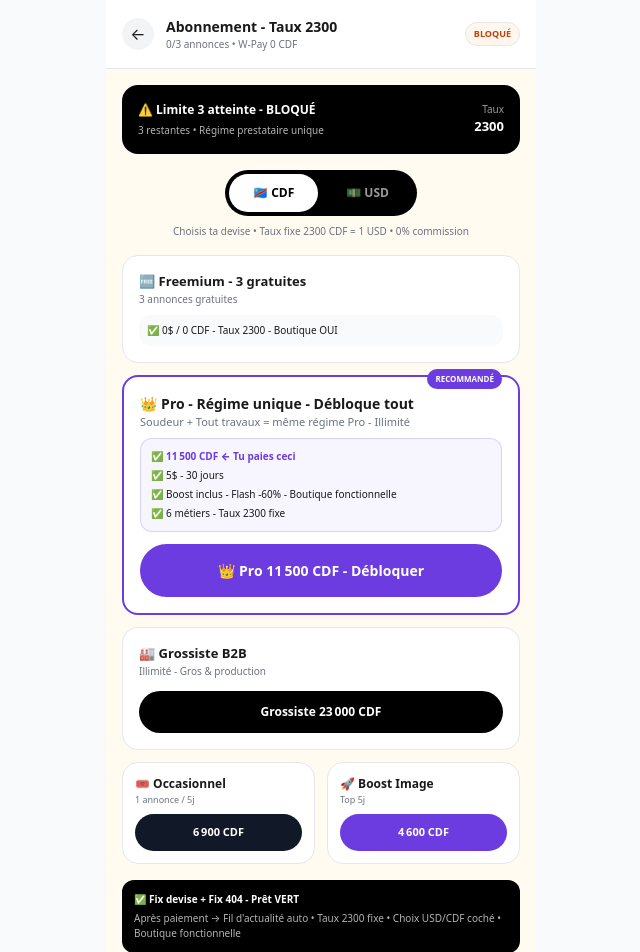
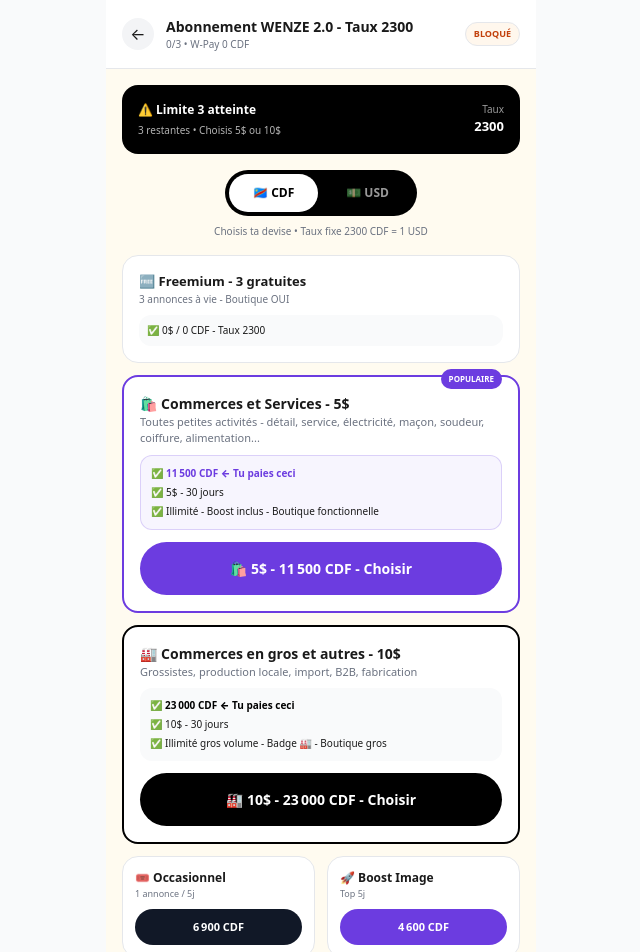
Before and after one commit to kongolokelvin47-cmd/Wenze-pwa, a Next.js app: page /abonnement in a window 1280 px wide. Shown: the top 952 px of the page, without its empty margins (319-959 px from the left). Built offline with nearby package versions, Linux system fonts and the light colour scheme.

Commit message:
Refactor AbonnementPage for improved clarity

```diff
--- a/app/abonnement/page.tsx
+++ b/app/abonnement/page.tsx
@@ -1,7 +1,8 @@
 "use client";
 import { useState, useEffect } from "react";
 import Link from "next/link";
-import { FORMULES, PUBS, TAUX_CDF, handlePaiement, verifierAbonnement, checkFreemiumLimit, getSoldeWPay, toCDFString } from "@/lib/paiement";
+import { FORMULES, PUBS, TAUX_CDF, handlePaiement, verifierAbonnement, checkFreemiumLimit, getSoldeWPay } from "@/lib/paiement";
+import { CATEGORIES_WENZE } from "@/lib/categories";
 
 export const dynamic = 'force-dynamic';
 
@@ -12,14 +13,14 @@ export default function AbonnementPage() {
   const [showConfirm, setShowConfirm] = useState<any>(null);
   const [success, setSuccess] = useState<any>(null);
   const [toast, setToast] = useState("");
-  const [devise, setDevise] = useState<"USD" | "CDF">("CDF"); // ✅ EXPERT: CDF par défaut Kinshasa
+  const [devise, setDevise] = useState<"USD" | "CDF">("CDF");
 
   useEffect(() => {
     try {
       setAb(verifierAbonnement());
       setLimit(checkFreemiumLimit());
       setSolde(getSoldeWPay());
-      const saved = localStorage.getItem("wenze_devise_choisie") as "USD" | "CDF" | null;
+      const saved = localStorage.getItem("wenze_devise_choisie") as any;
       if(saved) setDevise(saved);
     } catch {}
   }, []);
@@ -29,24 +30,23 @@ export default function AbonnementPage() {
     if (!f) return;
     setShowConfirm({
       type,
-      titre: f.nom || f.titre || type,
-      prixUSD: f.prixUSD ?? f.prix,
-      prixCDF: f.prixCDF ?? f.prix * TAUX_CDF,
-      prix: (f.prixUSD ?? f.prix) + "$ / " + (f.prixCDF ?? f.prix * TAUX_CDF).toLocaleString("fr-FR") + " CDF",
-      duree: f.duree || f.jours + " jours",
+      titre: f.nom,
+      prixUSD: f.prixUSD,
+      prixCDF: f.prixCDF,
+      prix: `${f.prixUSD}$ / ${f.prixCDF.toLocaleString("fr-FR")} CDF`,
+      duree: f.duree,
       limite: f.limite,
-      deviseChoisie: devise, // ✅ on garde la devise choisie
+      badge: f.badge,
+      categorie: f.categorie,
     });
   }
 
   function confirmerPaiement() {
     if (!showConfirm) return;
-    // ✅ FIX DEVISE: on passe la devise choisie, plus "$" forcé
     const symbole = devise === "USD" ? "$" : "CDF";
     const res: any = handlePaiement(showConfirm.type, symbole);
-
     if (res && res.success) {
-      localStorage.setItem("wenze_devise_choisie", devise); // Sauvegarde choix
+      localStorage.setItem("wenze_devise_choisie", devise);
       setSuccess({...res.confirmation, devisePayee: devise});
       setShowConfirm(null);
       setAb(verifierAbonnement());
@@ -60,7 +60,7 @@ export default function AbonnementPage() {
     }
   }
 
-  const wa = typeof window !== "undefined" ? (() => { try { const u = JSON.parse(localStorage.getItem("wenze_user") || "{}"); return (u.ownerWhatsapp || u.whatsapp || ""); } catch { return ""; } })() : "";
+  const wa = typeof window !== "undefined" ? (()=>{ try{ const u=JSON.parse(localStorage.getItem("wenze_user")||"{}"); return u.ownerWhatsapp||u.whatsapp||""; } catch{ return ""; } })() : "";
 
   return (
     <div className="max-w-[430px] mx-auto bg-[#FFFBF0] min-h-screen pb-28 relative">
@@ -69,24 +69,19 @@ export default function AbonnementPage() {
       {showConfirm && (
         <div className="fixed inset-0 z-50 bg-black/60 flex items-center justify-center p-4">
           <div className="bg-white rounded-2xl p-5 w-full max-w-[360px]">
-            <p className="font-black text-[15px]">Confirmer {showConfirm.titre}?</p>
-
-            {/* ✅ SWITCH DEVISE DANS CONFIRMATION */}
+            <p className="font-black text-[15px]">{showConfirm.badge} Confirmer {showConfirm.titre}?</p>
             <div className="bg-black rounded-full p-1 flex gap-1 w-fit mt-3">
-              <button onClick={()=> setShowConfirm({...showConfirm, deviseChoisie: "CDF" as any}) || setDevise("CDF")} className={`px-4 py-2 rounded-full text-[11px] font-black ${devise==="CDF"?"bg-white text-black":"text-white/60"}`}>🇨🇩 CDF</button>
-              <button onClick={()=> setShowConfirm({...showConfirm, deviseChoisie: "USD" as any}) || setDevise("USD")} className={`px-4 py-2 rounded-full text-[11px] font-black ${devise==="USD"?"bg-white text-black":"text-white/60"}`}>💵 USD</button>
+              <button onClick={()=> setDevise("CDF")} className={`px-4 py-2 rounded-full text-[11px] font-black ${devise==="CDF"?"bg-white text-black":"text-white/60"}`}>🇨🇩 CDF</button>
+              <button onClick={()=> setDevise("USD")} className={`px-4 py-2 rounded-full text-[11px] font-black ${devise==="USD"?"bg-white text-black":"text-white/60"}`}>💵 USD</button>
             </div>
-
             <div className="mt-3 bg-gray-50 rounded-xl p-3 text-[11px] space-y-1">
               <p><b>Prix:</b> <span className={devise==="CDF"?"text-[#6C3CE0] font-black":""}>{showConfirm.prixCDF.toLocaleString("fr-FR")} CDF</span> / <span className={devise==="USD"?"text-[#6C3CE0] font-black":""}>{showConfirm.prixUSD}$</span></p>
-              <p><b>Tu paies en:</b> <span className="bg-black text-white px-2 py-0.5 rounded-full text-[10px]">{devise} - Taux {TAUX_CDF}</span></p>
+              <p><b>Catégorie:</b> {showConfirm.categorie}</p>
               <p><b>Durée:</b> {showConfirm.duree}</p>
-              <p><b>Limite:</b> {showConfirm.limite}</p>
-              <p><b>Régime:</b> Prestataire unique</p>
-              <p><b>Solde W-Pay:</b> {solde.toLocaleString("fr-FR")} CDF</p>
+              <p><b>Solde:</b> {solde.toLocaleString("fr-FR")} CDF</p>
             </div>
             <div className="grid grid-cols-2 gap-2 mt-4">
-              <button onClick={() => setShowConfirm(null)} className="bg-gray-100 py-3 rounded-full font-bold text-[12px]">Annuler</button>
+              <button onClick={()=> setShowConfirm(null)} className="bg-gray-100 py-3 rounded-full font-bold text-[12px]">Annuler</button>
               <button onClick={confirmerPaiement} className="bg-[#6C3CE0] text-white py-3 rounded-full font-bold text-[12px]">✅ Payer en {devise}</button>
             </div>
           </div>
@@ -98,84 +93,89 @@ export default function AbonnementPage() {
           <div className="bg-white rounded-2xl p-6 w-full max-w-[360px] text-center">
             <p className="text-4xl">🎉</p>
             <p className="font-black text-[16px] mt-2">{success.titre}</p>
-            <div className="mt-3 bg-[#6C3CE0]/10 border border-[#6C3CE0]/20 rounded-xl p-3 text-[11px] text-left space-y-1">
+            <div className="mt-3 bg-[#6C3CE0]/10 border rounded-xl p-3 text-[11px] text-left space-y-1">
               <p><b>Formule:</b> {success.formule}</p>
-              <p><b>Prix payé:</b> {success.prix} ({success.devisePayee})</p>
-              <p><b>Durée:</b> {success.duree}</p>
+              <p><b>Prix:</b> {success.prix} ({success.devisePayee})</p>
               <p><b>Expire:</b> {success.expire}</p>
               <p><b>Trans:</b> {success.transaction}</p>
               <p className="text-[#6C3CE0] font-bold"><b>Boutique:</b> {success.boutique}</p>
-              <p><b>Régime:</b> {success.regime}</p>
             </div>
             <div className="grid grid-cols-2 gap-2 mt-4">
-              <Link href="/" className="bg-black text-white py-3 rounded-full font-bold text-[12px] text-center">Fil d'actualité</Link>
+              <Link href="/" className="bg-black text-white py-3 rounded-full font-bold text-[12px] text-center">Fil d'actu</Link>
               <Link href={wa ? `/boutique/${wa}` : "/boutiques"} className="bg-[#6C3CE0] text-white py-3 rounded-full font-bold text-[12px] text-center">Ma Boutique</Link>
             </div>
-            <button onClick={() => setSuccess(null)} className="mt-3 w-full bg-gray-100 py-2 rounded-full text-[11px] font-bold">Fermer</button>
+            <button onClick={()=> setSuccess(null)} className="mt-3 w-full bg-gray-100 py-2 rounded-full text-[11px] font-bold">Fermer</button>
           </div>
         </div>
       )}
 
       <header className="sticky top-0 bg-white z-20 p-4 border-b flex items-center gap-3">
         <Link href="/" className="w-8 h-8 bg-gray-100 rounded-full flex items-center justify-center">←</Link>
-        <div className="flex-1"><h1 className="font-black text-[14px]">Abonnement - Taux {TAUX_CDF}</h1><p className="text-[10px] text-gray-500">{limit ? limit.count + "/3 annonces" : "Freemium"} • W-Pay {solde.toLocaleString("fr-FR")} CDF</p></div>
-        <span className={`text-[9px] px-2 py-1 rounded-full font-bold ${ab && ab.actif ? "bg-green-50 text-green-700 border" : "bg-orange-50 text-orange-700 border"}`}>{ab && ab.actif ? ab.type.toUpperCase()+" "+ab.expireDans+"j" : "BLOQUÉ"}</span>
+        <div className="flex-1"><h1 className="font-black text-[14px]">Abonnement WENZE 2.0 - Taux {TAUX_CDF}</h1><p className="text-[10px] text-gray-500">{limit ? limit.count + "/3" : "Freemium"} • W-Pay {solde.toLocaleString("fr-FR")} CDF</p></div>
+        <span className={`text-[9px] px-2 py-1 rounded-full font-bold ${ab?.actif?"bg-green-50 text-green-700 border":"bg-orange-50 text-orange-700 border"}`}>{ab?.actif ? ab.categorie?.toUpperCase()+" "+ab.expireDans+"j" : "BLOQUÉ"}</span>
       </header>
 
       <div className="p-4">
         <div className="bg-black text-white rounded-2xl p-4 mb-4 flex justify-between items-center">
-          <div><p className="font-bold text-[12px]">{ab && ab.actif ? "✅ "+ab.label+" actif" : "⚠️ Limite 3 atteinte - BLOQUÉ"}</p><p className="text-[10px] opacity-70 mt-1">{limit ? limit.annoncesRestantes+" restantes • Régime prestataire unique" : "Taux "+TAUX_CDF+" CDF fixe"}</p></div>
+          <div><p className="font-bold text-[12px]">{ab?.actif ? `✅ ${ab.label} actif - ${ab.categorie}` : "⚠️ Limite 3 atteinte"}</p><p className="text-[10px] opacity-70 mt-1">{ab?.actif ? `Expire dans ${ab.expireDans}j • ${ab.prixUSD}$ payé` : `${limit?.annoncesRestantes||0} restantes • Choisis 5$ ou 10$`}</p></div>
           <div className="text-right"><p className="text-[10px] opacity-60">Taux</p><p className="font-black text-[13px]">{TAUX_CDF}</p></div>
         </div>
 
-        {/* ✅ SWITCH DEVISE PRINCIPAL - EXPERT KINSHASA */}
         <div className="bg-black rounded-full p-1 flex gap-1 w-fit mx-auto">
-          <button onClick={()=> setDevise("CDF")} className={`px-6 py-2.5 rounded-full text-[12px] font-black transition ${devise==="CDF" ? "bg-white text-black shadow" : "text-white/60"}`}>🇨🇩 CDF</button>
-          <button onClick={()=> setDevise("USD")} className={`px-6 py-2.5 rounded-full text-[12px] font-black transition ${devise==="USD" ? "bg-white text-black shadow" : "text-white/60"}`}>💵 USD</button>
+          <button onClick={()=> setDevise("CDF")} className={`px-6 py-2.5 rounded-full text-[12px] font-black ${devise==="CDF"?"bg-white text-black shadow":"text-white/60"}`}>🇨🇩 CDF</button>
+          <button onClick={()=> setDevise("USD")} className={`px-6 py-2.5 rounded-full text-[12px] font-black ${devise==="USD"?"bg-white text-black shadow":"text-white/60"}`}>💵 USD</button>
         </div>
-        <p className="text-[10px] text-center mt-2 text-gray-500">Choisis ta devise • Taux fixe {TAUX_CDF} CDF = 1 USD • 0% commission</p>
+        <p className="text-[10px] text-center mt-2 text-gray-500">Choisis ta devise • Taux fixe {TAUX_CDF} CDF = 1 USD</p>
 
         <div className="grid gap-3 mt-4">
+          {/* FREEMIUM */}
           <div className="bg-white border rounded-2xl p-4">
-            <p className="font-black text-[13px]">🆓 Freemium - {FORMULES.freemium.annonces} gratuites</p><p className="text-[10px] text-gray-500">{FORMULES.freemium.limite}</p>
-            <div className="mt-2 bg-gray-50 rounded-xl p-2 text-[10px]"><p>✅ 0$ / 0 CDF - Taux {TAUX_CDF} - Boutique OUI</p></div>
+            <p className="font-black text-[13px]">🆓 Freemium - 3 gratuites</p><p className="text-[10px] text-gray-500">3 annonces à vie - Boutique OUI</p>
+            <div className="mt-2 bg-gray-50 rounded-xl p-2 text-[10px]">✅ 0$ / 0 CDF - Taux {TAUX_CDF}</div>
           </div>
 
+          {/* ✅ 2 CARTES MODERNES - 5$ / 10$ */}
           <div className="bg-white border-2 border-[#6C3CE0] rounded-2xl p-4 relative">
-            <span className="absolute -top-2 right-4 bg-[#6C3CE0] text-white text-[8px] px-2 py-1 rounded-full font-black">RECOMMANDÉ</span>
-            <p className="font-black text-[14px]">👑 Pro - Régime unique - Débloque tout</p>
-            <p className="text-[11px] text-gray-500">Soudeur + Tout travaux = même régime Pro - Illimité</p>
+            <span className="absolute -top-2 right-4 bg-[#6C3CE0] text-white text-[8px] px-2 py-1 rounded-full font-black">POPULAIRE</span>
+            <p className="font-black text-[14px]">🛍️ Commerces et Services - 5$</p>
+            <p className="text-[11px] text-gray-500">Toutes petites activités - détail, service, électricité, maçon, soudeur, coiffure, alimentation...</p>
             <div className="mt-2 bg-[#6C3CE0]/5 border border-[#6C3CE0]/20 rounded-xl p-2.5 text-[10px] space-y-1">
-              <p className={devise==="CDF"?"font-black text-[#6C3CE0]":""}>✅ {FORMULES.pro.prixCDF.toLocaleString("fr-FR")} CDF {devise==="CDF"?"← Tu paies ceci":""}</p>
-              <p className={devise==="USD"?"font-black text-[#6C3CE0]":""}>✅ {FORMULES.pro.prix}$ {devise==="USD"?"← Tu paies ceci":""} - {FORMULES.pro.duree}</p>
-              <p>✅ Boost inclus - Flash -60% - Boutique fonctionnelle</p>
-              <p>✅ 6 métiers - Taux {TAUX_CDF} fixe</p>
+              <p className={devise==="CDF"?"font-black text-[#6C3CE0]":""}>✅ {FORMULES.commerces_services.prixCDF.toLocaleString("fr-FR")} CDF {devise==="CDF"?"← Tu paies ceci":""}</p>
+              <p className={devise==="USD"?"font-black text-[#6C3CE0]":""}>✅ {FORMULES.commerces_services.prixUSD}$ {devise==="USD"?"← Tu paies ceci":""} - 30 jours</p>
+              <p>✅ Illimité - Boost inclus - Boutique fonctionnelle</p>
             </div>
-            <button onClick={() => acheter("pro")} className="mt-3 w-full bg-[#6C3CE0] text-white py-4 rounded-full font-black text-[14px]">👑 Pro {devise==="USD" ? `${FORMULES.pro.prix}$` : `${FORMULES.pro.prixCDF.toLocaleString("fr-FR")} CDF`} - Débloquer</button>
+            <button onClick={()=> acheter("commerces_services")} className="mt-3 w-full bg-[#6C3CE0] text-white py-4 rounded-full font-black text-[14px]">🛍️ 5$ - {devise==="USD" ? `${FORMULES.commerces_services.prixUSD}$` : `${FORMULES.commerces_services.prixCDF.toLocaleString("fr-FR")} CDF`} - Choisir</button>
           </div>
 
-          <div className="bg-white border rounded-2xl p-4">
-            <p className="font-black text-[13px]">🏭 Grossiste B2B</p><p className="text-[10px] text-gray-500">{FORMULES.grossiste.limite}</p>
-            <button onClick={() => acheter("grossiste")} className="mt-3 w-full bg-black text-white py-3 rounded-full font-black text-[12px]">Grossiste {devise==="USD" ? `${FORMULES.grossiste.prix}$` : `${FORMULES.grossiste.prixCDF.toLocaleString("fr-FR")} CDF`}</button>
+          <div className="bg-white border-2 border-black rounded-2xl p-4">
+            <p className="font-black text-[14px]">🏭 Commerces en gros et autres - 10$</p>
+            <p className="text-[11px] text-gray-500">Grossistes, production locale, import, B2B, fabrication</p>
+            <div className="mt-2 bg-gray-50 rounded-xl p-2.5 text-[10px] space-y-1">
+              <p className={devise==="CDF"?"font-black text-black":""}>✅ {FORMULES.gros_autres.prixCDF.toLocaleString("fr-FR")} CDF {devise==="CDF"?"← Tu paies ceci":""}</p>
+              <p className={devise==="USD"?"font-black text-black":""}>✅ {FORMULES.gros_autres.prixUSD}$ {devise==="USD"?"← Tu paies ceci":""} - 30 jours</p>
+              <p>✅ Illimité gros volume - Badge 🏭 - Boutique gros</p>
+            </div>
+            <button onClick={()=> acheter("gros_autres")} className="mt-3 w-full bg-black text-white py-4 rounded-full font-black text-[14px]">🏭 10$ - {devise==="USD" ? `${FORMULES.gros_autres.prixUSD}$` : `${FORMULES.gros_autres.prixCDF.toLocaleString("fr-FR")} CDF`} - Choisir</button>
           </div>
 
+          {/* BOOST */}
           <div className="grid grid-cols-2 gap-3">
             <div className="bg-white border rounded-2xl p-3">
               <p className="font-bold text-[12px]">🎟️ Occasionnel</p><p className="text-[9px] text-gray-500">1 annonce / 5j</p>
-              <button onClick={() => acheter("occasionnel")} className="mt-2 w-full bg-gray-900 text-white py-2.5 rounded-full font-bold text-[11px]">{devise==="USD" ? `${FORMULES.occasionnel.prix}$` : `${FORMULES.occasionnel.prixCDF.toLocaleString("fr-FR")} CDF`}</button>
+              <button onClick={()=> acheter("occasionnel")} className="mt-2 w-full bg-gray-900 text-white py-2.5 rounded-full font-bold text-[11px]">{devise==="USD"?`${FORMULES.occasionnel.prix}$`:`${FORMULES.occasionnel.prixCDF.toLocaleString("fr-FR")} CDF`}</button>
             </div>
             <div className="bg-white border rounded-2xl p-3">
               <p className="font-bold text-[12px]">🚀 Boost Image</p><p className="text-[9px] text-gray-500">Top 5j</p>
-              <button onClick={() => acheter("boost")} className="mt-2 w-full bg-[#6C3CE0] text-white py-2.5 rounded-full font-bold text-[11px]">{devise==="USD" ? `${PUBS.boost_image.prix}$` : `${PUBS.boost_image.prixCDF.toLocaleString("fr-FR")} CDF`}</button>
+              <button onClick={()=> acheter("boost")} className="mt-2 w-full bg-[#6C3CE0] text-white py-2.5 rounded-full font-bold text-[11px]">{devise==="USD"?`${PUBS.boost_image.prix}$`:`${PUBS.boost_image.prixCDF.toLocaleString("fr-FR")} CDF`}</button>
             </div>
           </div>
         </div>
 
         <div className="mt-4 bg-black text-white rounded-xl p-3 text-[10px]">
-          <p className="font-bold">✅ Fix devise + Fix 404 - Prêt VERT</p>
-          <p className="opacity-70 mt-1">Après paiement → Fil d'actualité auto • Taux {TAUX_CDF} fixe • Choix USD/CDF coché • Boutique fonctionnelle</p>
+          <p className="font-bold">✅ WENZE 2.0 - 2 catégories - VERT</p>
+          <p className="opacity-70 mt-1">🛍️ Petites activités (détail, service, technique électricité etc) 5$ = { (5*TAUX_CDF).toLocaleString()} CDF • 🏭 Gros & autres 10$ = {(10*TAUX_CDF).toLocaleString()} CDF • Taux {TAUX_CDF} fixe</p>
         </div>
       </div>
     </div>
   );
-                 }
+}
```
